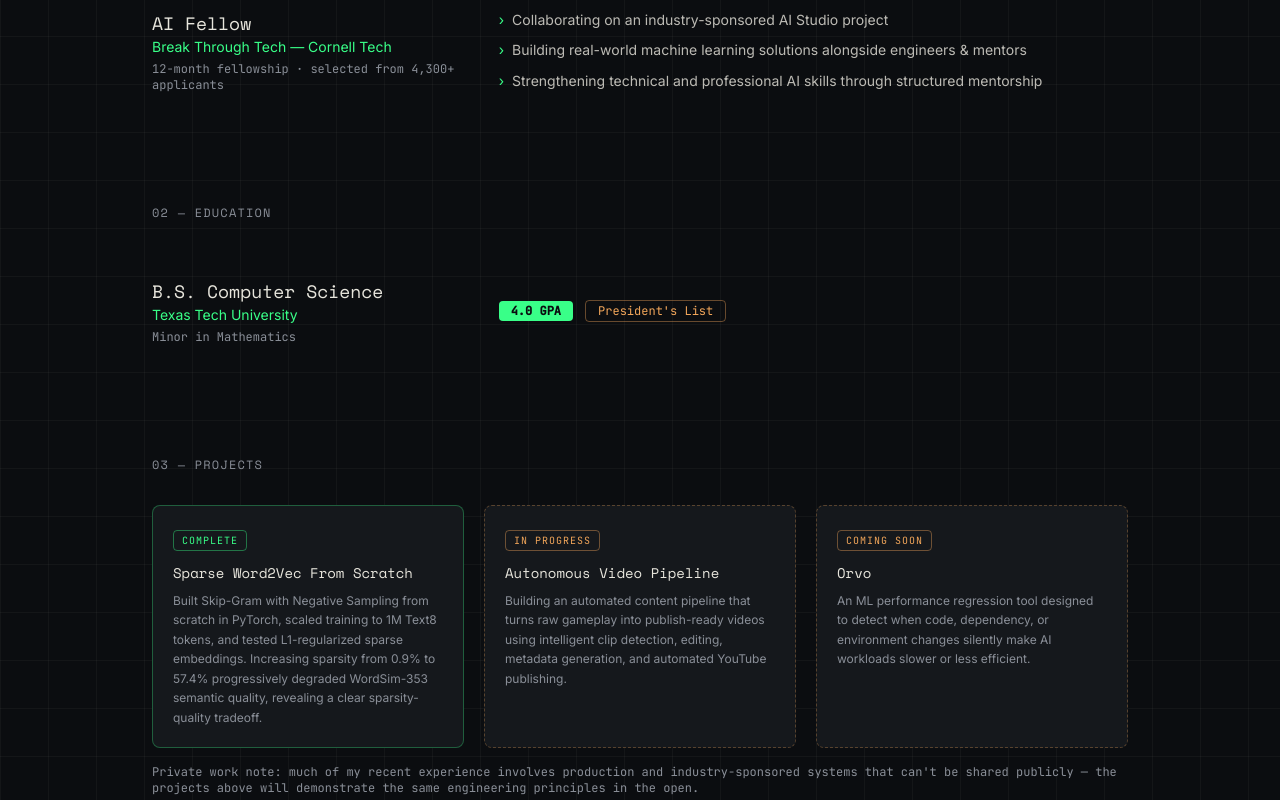
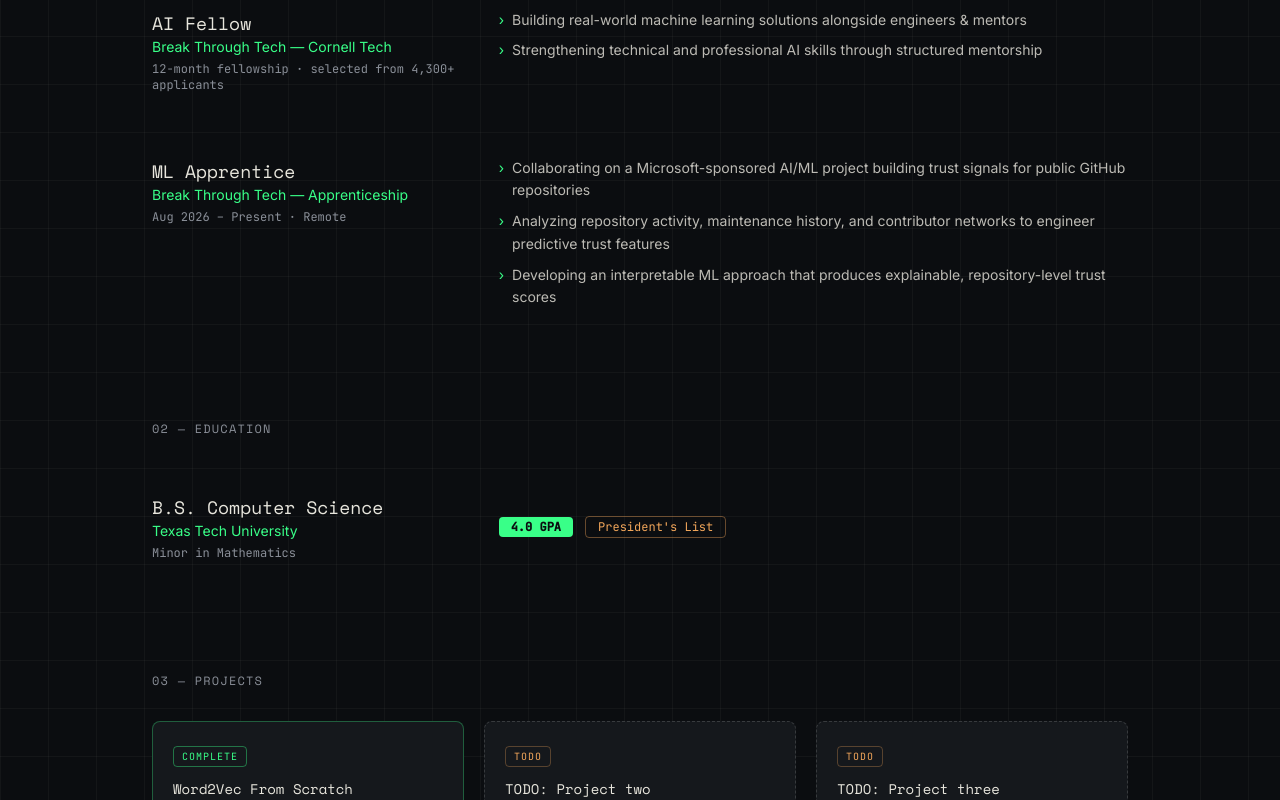
Before and after one commit to e-kemeny/portfolio, a React (Vite) app: page / in a window 1280 px wide. Shown: the part 780-1580 px from the top of the page. Built offline with nearby package versions, Linux system fonts and the light colour scheme; no server answers.

Commit message:
updated experience: Microsoft

```diff
--- a/src/pages/Dev.jsx
+++ b/src/pages/Dev.jsx
@@ -43,34 +43,31 @@ const EXPERIENCE = [
     org: "Break Through Tech — Cornell Tech",
     period: "12-month fellowship · selected from 4,300+ applicants",
     points: [
-      "Collaborating on an industry-sponsored AI Studio project",
       "Building real-world machine learning solutions alongside engineers & mentors",
       "Strengthening technical and professional AI skills through structured mentorship",
+    ],
+  },
+  {
+    role: "ML Apprentice",
+    org: "Break Through Tech — Apprenticeship",
+    period: "Aug 2026 – Present · Remote",
+    points: [
+      "Collaborating on a Microsoft-sponsored AI/ML project building trust signals for public GitHub repositories",
+      "Analyzing repository activity, maintenance history, and contributor networks to engineer predictive trust features",
+      "Developing an interpretable ML approach that produces explainable, repository-level trust scores",
     ],
   },
 ];
 
 const PROJECTS = [
   {
-    title: "Sparse Word2Vec From Scratch",
-    blurb:
-      "Built Skip-Gram with Negative Sampling from scratch in PyTorch, scaled training to 1M Text8 tokens, and tested L1-regularized sparse embeddings. Increasing sparsity from 0.9% to 57.4% progressively degraded WordSim-353 semantic quality, revealing a clear sparsity-quality tradeoff.",
+    title: "Word2Vec From Scratch",
+    blurb: "Built Skip-Gram with Negative Sampling from scratch in PyTorch, then added L1-regularized sparse embeddings to test the sparsity-vs-quality tradeoff. Pushing 57% of parameters to zero cut prediction loss 35% — but collapsed WordSim-353 correlation to near zero, a clean case of an optimization metric improving while representation quality didn't.",
     tag: "COMPLETE",
-    link: "https://github.com/e-kemeny/personal-ai-engineering/tree/main/word2vec",
+    link: "https://github.com/e-kemeny/personal-ai-engineering",
   },
-  {
-    title: "Autonomous Video Pipeline",
-    blurb:
-      "Building an automated content pipeline that turns raw gameplay into publish-ready videos using intelligent clip detection, editing, metadata generation, and automated YouTube publishing.",
-    tag: "IN PROGRESS",
-    link: "https://github.com/e-kemeny/automated-content-pipeline",
-  },
-  {
-    title: "Orvo",
-    blurb:
-      "An ML performance regression tool designed to detect when code, dependency, or environment changes silently make AI workloads slower or less efficient.",
-    tag: "COMING SOON",
-  },
+  { title: "TODO: Project two", blurb: "A tool, agent, or pipeline you built outside of proprietary work.", tag: "TODO" },
+  { title: "TODO: Project three", blurb: "Even a small Kaggle write-up counts — proof beats polish.", tag: "TODO" },
 ];
 
 export default function Dev() {
@@ -92,10 +89,7 @@ export default function Dev() {
         </h2>
         <div className="space-y-10">
           {EXPERIENCE.map((job) => (
-              <div
-                key={job.role}
-                className="grid sm:grid-cols-[1fr_2fr] gap-4 sm:gap-8 pt-6"
-              >
+            <div key={job.role} className="grid sm:grid-cols-[1fr_2fr] gap-4 sm:gap-8 pt-6">
               <div>
                 <h3 className="font-mono text-lg text-text">{job.role}</h3>
                 <p className="text-accent text-sm">{job.org}</p>
@@ -147,40 +141,27 @@ export default function Dev() {
         </h2>
         <div className="grid sm:grid-cols-3 gap-5">
           {PROJECTS.map((proj) => {
-              const isComplete = proj.tag === "COMPLETE";
+            const isTodo = proj.tag === "TODO";
             const CardTag = proj.link ? "a" : "div";
-
             return (
               <CardTag
                 key={proj.title}
-                  {...(proj.link
-                    ? {
-                        href: proj.link,
-                        target: "_blank",
-                        rel: "noreferrer",
-                      }
-                    : {})}
+                {...(proj.link ? { href: proj.link, target: "_blank", rel: "noreferrer" } : {})}
                 className={`rounded-lg border p-5 transition-colors block ${
-                    isComplete
-                      ? "border-solid border-accent/30 bg-surface hover:border-accent"
-                      : "border-dashed border-warm/30 bg-surface hover:border-warm"
+                  isTodo
+                    ? "border-dashed border-white/15 bg-surface hover:border-accent/40"
+                    : "border-solid border-accent/30 bg-surface hover:border-accent"
                 }`}
               >
                 <span
                   className={`inline-block font-data text-[10px] tracking-widest uppercase rounded px-2 py-0.5 mb-3 ${
-                      isComplete
-                        ? "text-accent border border-accent/40"
-                        : "text-warm border border-warm/40"
+                    isTodo ? "text-warm border border-warm/30" : "text-accent border border-accent/40"
                   }`}
                 >
                   {proj.tag}
                 </span>
-                  <h3 className="font-mono text-sm text-text mb-2">
-                    {proj.title}
-                  </h3>
-                  <p className="text-xs text-muted leading-relaxed">
-                    {proj.blurb}
-                  </p>
+                <h3 className="font-mono text-sm text-text mb-2">{proj.title}</h3>
+                <p className="text-xs text-muted leading-relaxed">{proj.blurb}</p>
               </CardTag>
             );
           })}
@@ -197,10 +178,7 @@ export default function Dev() {
       <Reveal>
       <section className="max-w-5xl mx-auto px-6 mt-28">
         <h2 className="font-mono text-xs text-muted tracking-widest uppercase mb-8">
-            04 — Recent Activity{" "}
-            <span className="text-accent normal-case tracking-normal">
-              (live from GitHub)
-            </span>
+          04 — Recent Activity <span className="text-accent normal-case tracking-normal">(live from GitHub)</span>
         </h2>
         <div className="rounded-lg border border-white/10 bg-surface p-6">
           <GitHubActivity username="e-kemeny" limit={5} />
@@ -246,10 +224,7 @@ export default function Dev() {
             "Cornell Machine Learning Foundations Certificate",
             "President's List — Texas Tech University",
           ].map((item) => (
-              <li
-                key={item}
-                className="rounded-lg border border-white/10 bg-surface p-4 text-sm leading-snug text-text/85"
-              >
+            <li key={item} className="rounded-lg border border-white/10 bg-surface p-4 text-sm leading-snug text-text/85">
               {item}
             </li>
           ))}
@@ -261,9 +236,7 @@ export default function Dev() {
       <Reveal>
       <section className="max-w-5xl mx-auto px-6 mt-28">
         <div className="rounded-lg border border-accent/30 bg-surface p-8 text-center">
-            <h2 className="font-mono text-xl text-text mb-2">
-              Let's build something.
-            </h2>
+          <h2 className="font-mono text-xl text-text mb-2">Let's build something.</h2>
           <p className="text-sm text-muted mb-6">
             Open to AI/ML engineering opportunities and collaborations.
           </p>
```
Lines whose indentation alone changed are shown as unchanged.
